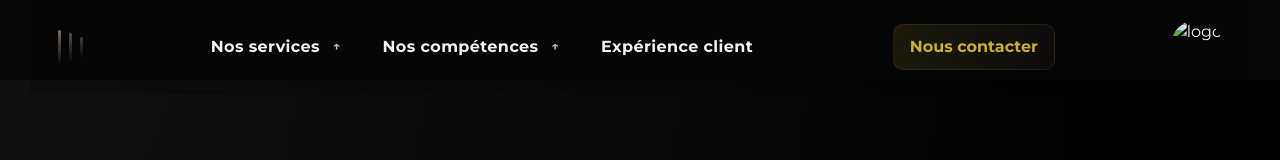
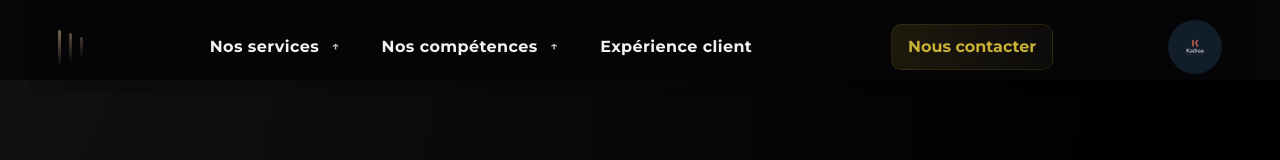
Before and after one commit to Agence-Freelance/Agence-Freelance, a plain HTML site: page index.html in a window 1280 px wide. Shown: the top 160 px of the page. Drawn offline with nearby package versions, Linux system fonts and the light colour scheme.

Commit message:
Update index.html

```diff
--- a/index.html
+++ b/index.html
@@ -1032,7 +1032,7 @@ footer {
             <a class="contact-button-link" href="contact.html">Nous contacter</a>
         </div>
 
-        <img src="logo.png" alt="logo" class="nav-logo">
+        <img src="log.png" alt="logo" class="nav-logo">
 
         <a href="#" id="openBtn">
             <div class="burger-menu">
```
